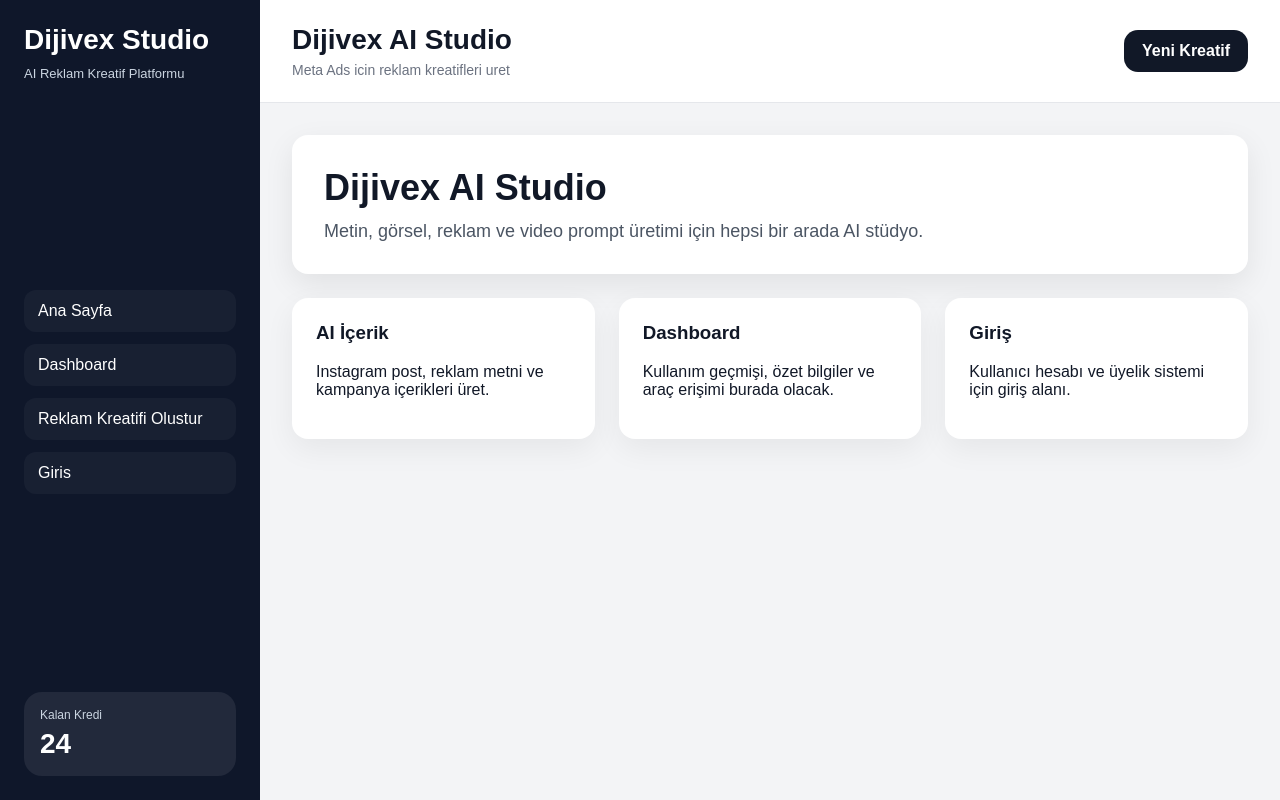
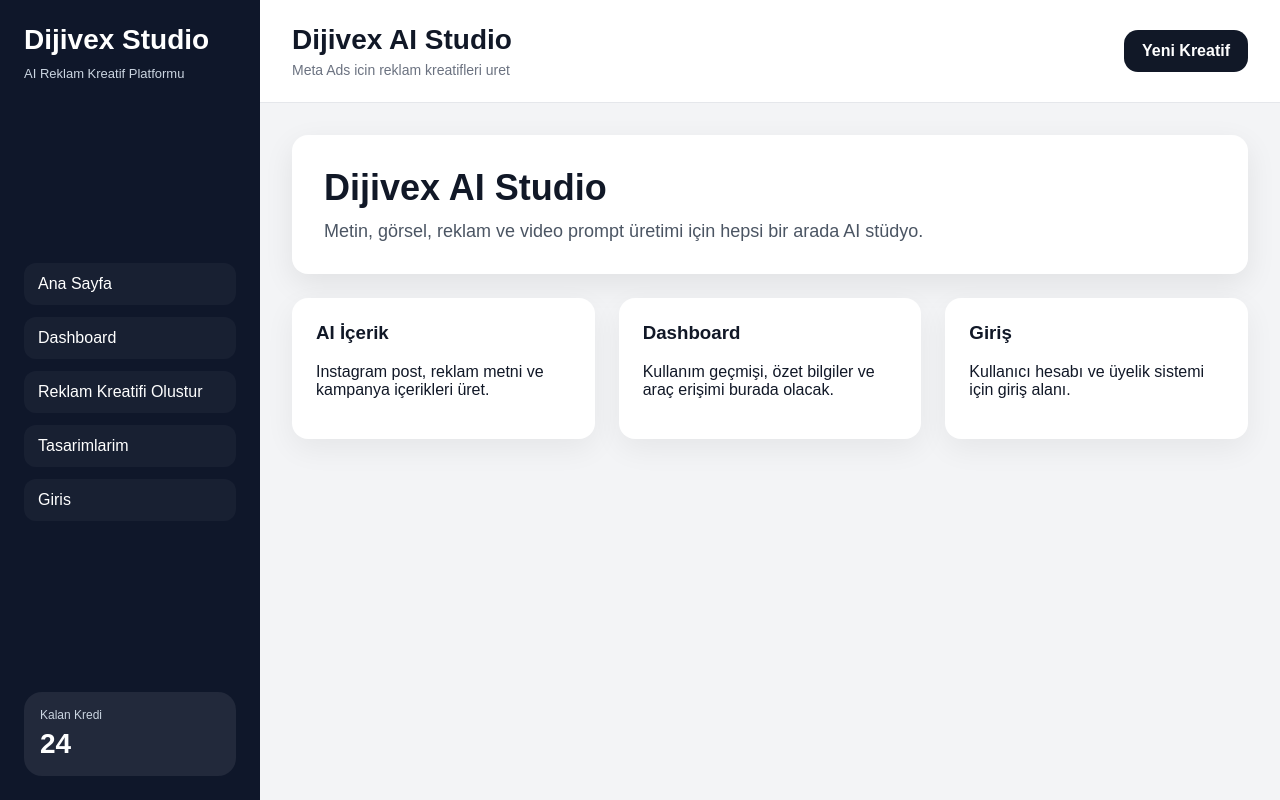
Before and after one commit to simsekyunusemre-ai/dijivex-ai-studio, a Next.js app: page / in a window 1280 px wide. Built offline with nearby package versions, Linux system fonts and the light colour scheme.

Commit message:
Update layout.tsx

```diff
--- a/src/app/layout.tsx
+++ b/src/app/layout.tsx
@@ -20,7 +20,9 @@ export default function RootLayout({
               <Link href="/">Ana Sayfa</Link>
               <Link href="/dashboard">Dashboard</Link>
               <Link href="/create">Reklam Kreatifi Olustur</Link>
+              <Link href="/projects">Tasarimlarim</Link>
               <Link href="/login">Giris</Link>
+
             </nav>
 
             <div className="sidebar-footer">
```
